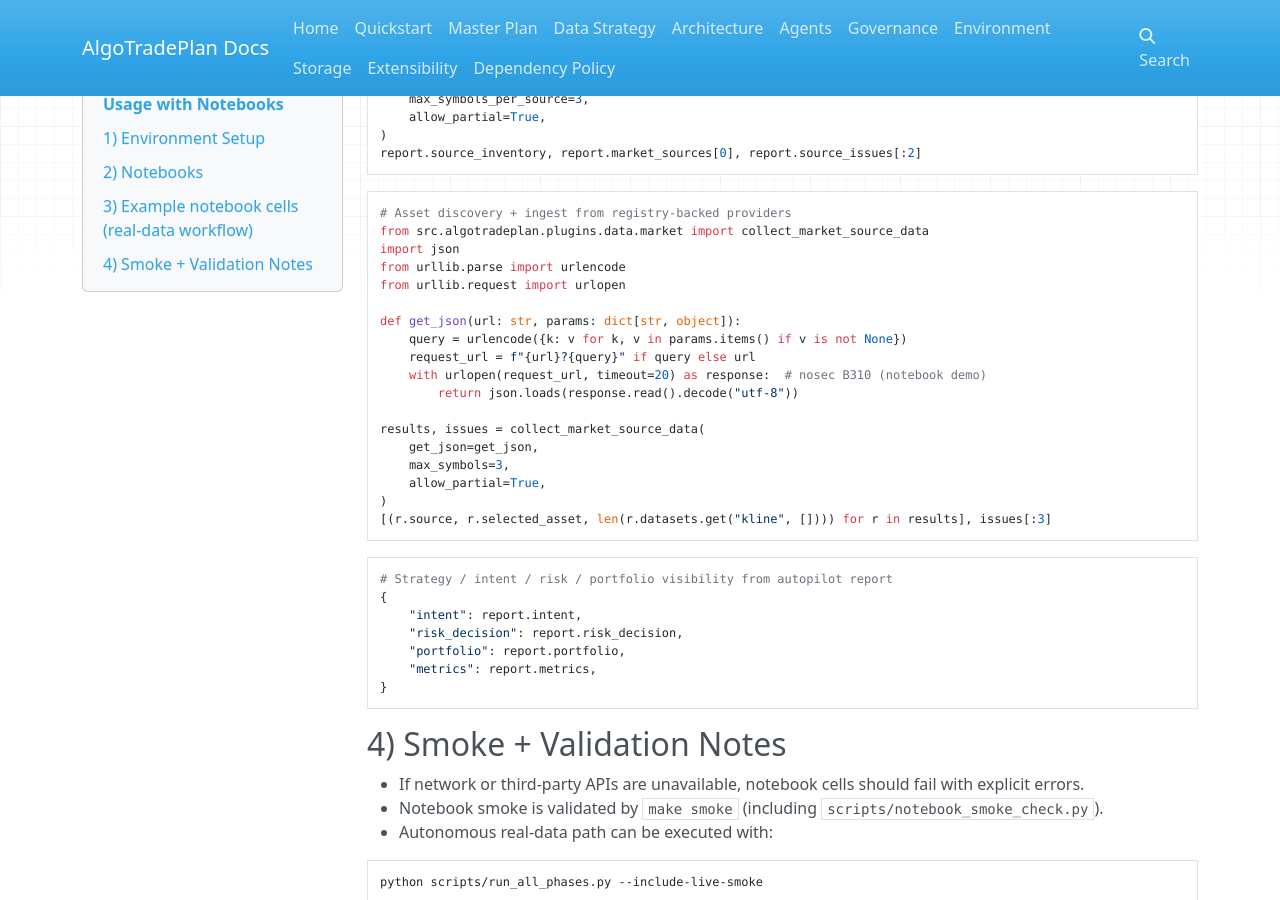
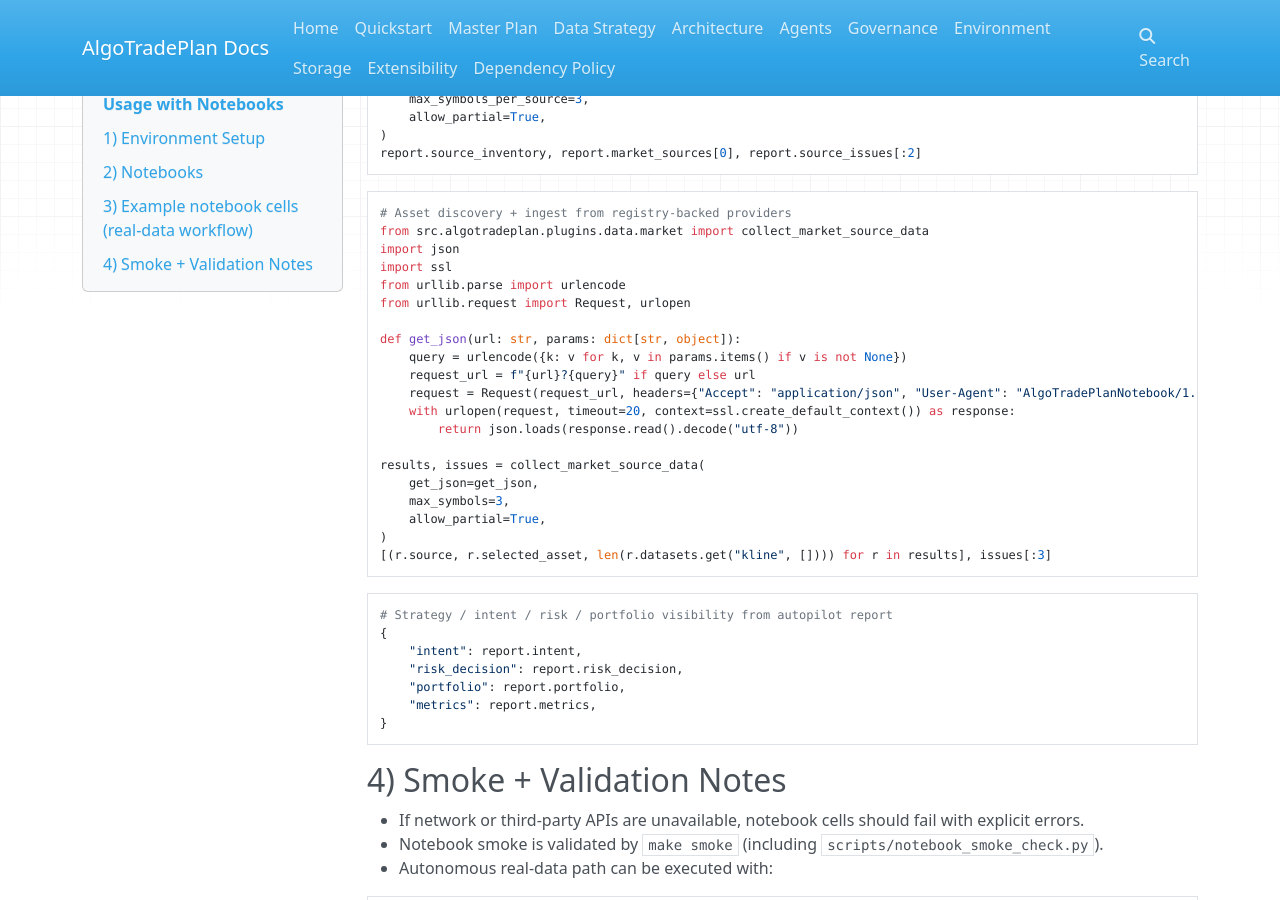
Before and after one commit to develooper1994/AlgoTradePlan, an MkDocs documentation site: the page built from docs/usage_with_notebooks.md, in a window 1280 px wide and 900 px high, scrolled down 952 px. Built offline with MkDocs 1.6.1, drawn with Linux system fonts in a browser that asks for light colours; nearby versions of some CDN libraries.

Commit message:
Refine notebook HTTP example with explicit request headers and SSL context
Agent-Logs-Url: https://github.com/develooper1994/AlgoTradePlan/sessions/d735f04d-429e-4f14-af4f-488f17a1c8cb

Co-authored-by: develooper1994 <11412546+develooper1994@users.noreply.github.com>

```diff
--- a/docs/usage_with_notebooks.md
+++ b/docs/usage_with_notebooks.md
@@ -59,13 +59,15 @@ report.source_inventory, report.market_sources[0], report.source_issues[:2]
 # Asset discovery + ingest from registry-backed providers
 from src.algotradeplan.plugins.data.market import collect_market_source_data
 import json
+import ssl
 from urllib.parse import urlencode
-from urllib.request import urlopen
+from urllib.request import Request, urlopen
 
 def get_json(url: str, params: dict[str, object]):
     query = urlencode({k: v for k, v in params.items() if v is not None})
     request_url = f"{url}?{query}" if query else url
-    with urlopen(request_url, timeout=20) as response:  # nosec B310 (notebook demo)
+    request = Request(request_url, headers={"Accept": "application/json", "User-Agent": "AlgoTradePlanNotebook/1.0"})
+    with urlopen(request, timeout=20, context=ssl.create_default_context()) as response:
         return json.loads(response.read().decode("utf-8"))
 
 results, issues = collect_market_source_data(
```
